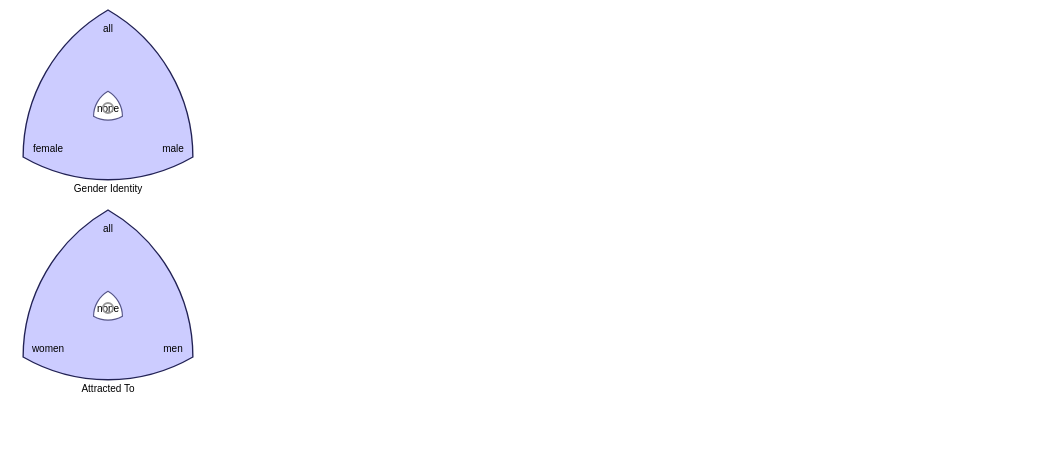
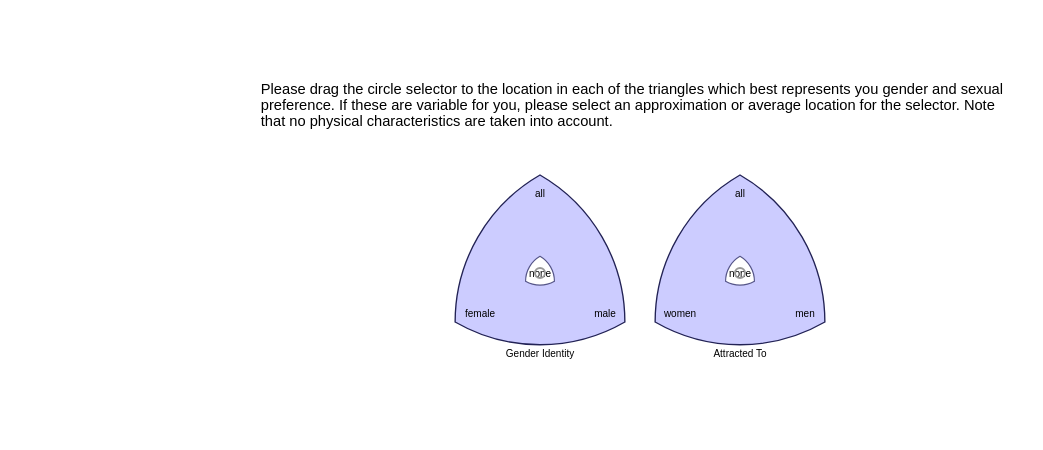
Before and after one commit to LindseyB/TriangleSelectors, a plain HTML site: page example.html in a window 1280 px wide. Shown: the whole page, without its empty margins (0-1043 px from the left). Drawn offline with Linux system fonts and the light colour scheme.

Commit message:
Added instructions and styling to the example page

```diff
--- a/example.html
+++ b/example.html
@@ -3,8 +3,31 @@
 	<title>Gender/Sexuality Selectors Example</title>
 	<script src="raphael-min.js"></script>
 	<script src="triangle-selectors.js"></script>
+	<style type="text/css">
+		#instructions {
+			width: 60%;
+			margin: auto;
+			font: 11pt arial, sans-serif;
+			padding: 5em;
+		}
+
+		#genderTriField {
+			float: left;
+		}
+
+		#selectors {
+			width: 400px;
+			margin: auto;
+			padding-top: 3em;
+		}
+	</style>
 </head>
 <body>
+	<div id="instructions">
+		Please drag the circle selector to the location in each of the triangles which best represents you gender and sexual preference. If these are variable for you, please select an approximation or average location for the selector. Note that
+		no physical characteristics are taken into account.
+		<br />
+		<div id="selectors">
 			<div id="genderTriField"></div>
 			<input type="hidden" id="genderVal" value=""></input>
 			<input type="hidden" id="genderXPos" value=""></input>
@@ -13,5 +36,7 @@
 			<input type="hidden" id="sexualityVal" value=""></input>
 			<input type="hidden" id="sexualityXPos" value=""></input>
 			<input type="hidden" id="sexualityYPos" value=""></input>
+		</div>
+	</div>
 </body>
 </html>
```
Lines whose indentation alone changed are shown as unchanged.
